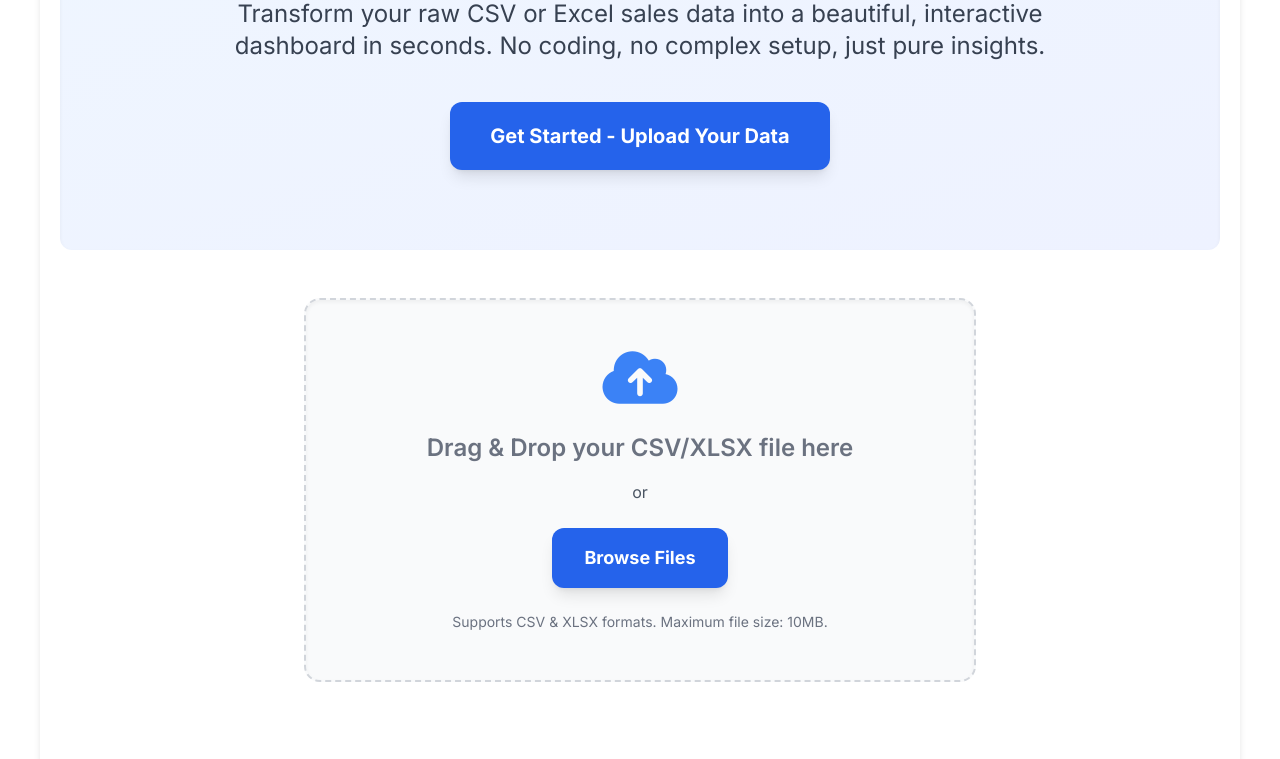
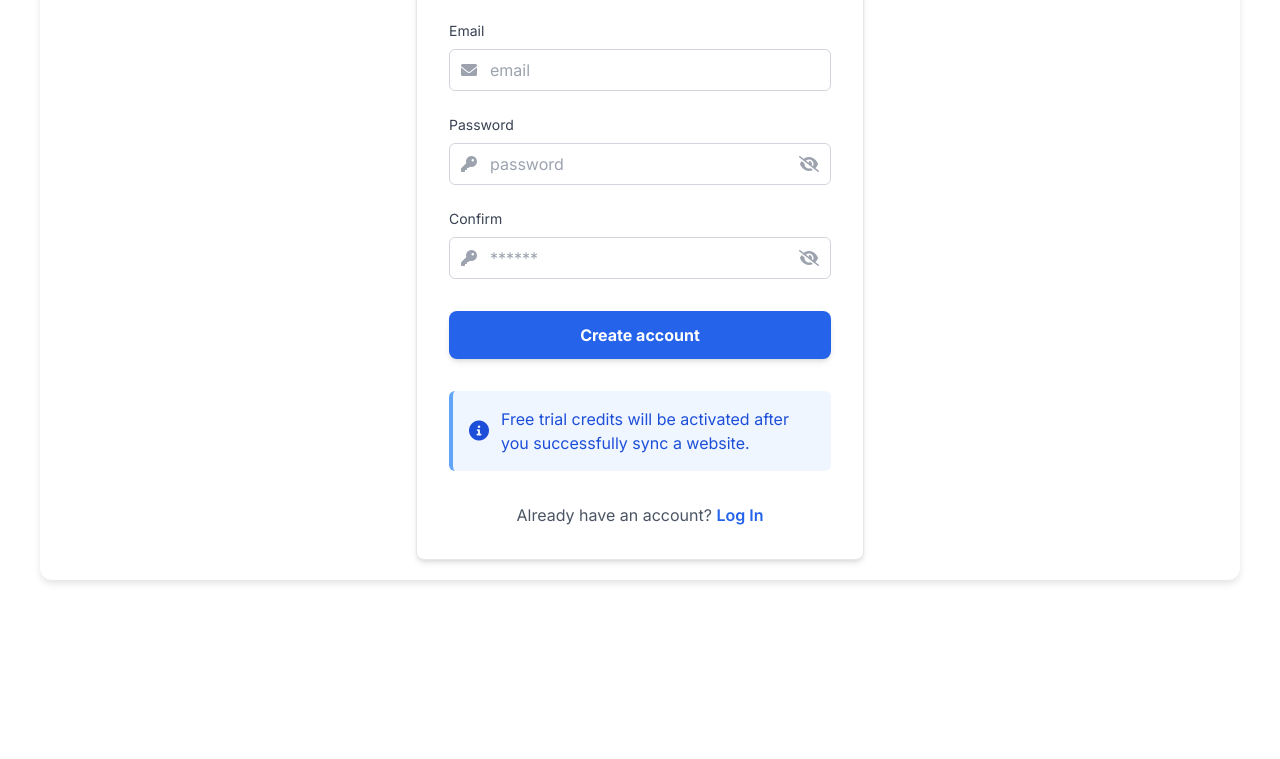
Before and after one commit to hamidul98/Dashify, a plain HTML site: page index.html in a window 1280 px wide. Shown: the part 286-1045 px from the top of the page. After the commit the page ends 886 px from the top, so only its background shows below. Drawn offline with nearby package versions, Linux system fonts and the light colour scheme.

Commit message:
Update index.html

```diff
--- a/index.html
+++ b/index.html
@@ -213,7 +213,7 @@
     <!-- Main Content Area -->
     <main id="main-content">
         <!-- Home / Landing Page Content (Initially visible) -->
-        <section id="home-page" class="page-content text-center">
+        <section id="home-page" class="page-content text-center hidden-page">
             <!-- Hero Section -->
             <div class="py-20 bg-gradient-to-br from-blue-50 to-indigo-50 rounded-xl mb-12 shadow-inner">
                 <h1 class="text-5xl md:text-6xl font-extrabold text-gray-900 mb-6 leading-tight">
@@ -441,7 +441,7 @@
                         - Limited time offer -
                     </p>
                 </div>
-            </div>
+            </section>
 
 
             <!-- Get in Touch / Contact Form Section -->
@@ -584,7 +584,7 @@
         </section>
 
         <!-- Register Page Content (Hidden by default) -->
-        <section id="register-page" class="page-content hidden-page">
+        <section id="register-page" class="page-content">
             <h2 class="text-3xl font-bold text-gray-900 mb-6 text-center">Register</h2>
             <div class="max-w-md mx-auto bg-white p-8 rounded-lg shadow-md border border-gray-200">
                 <form>
```
